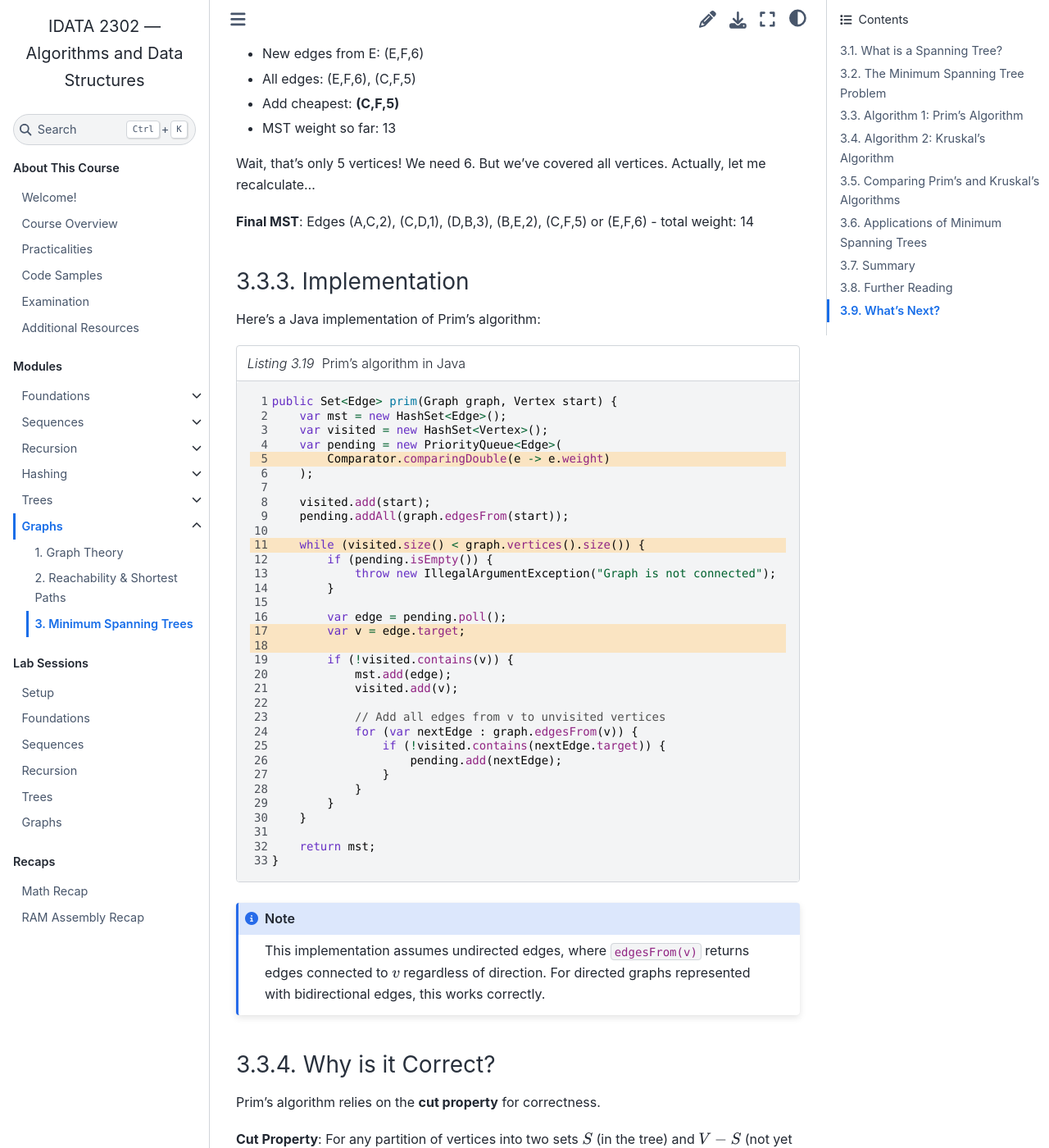
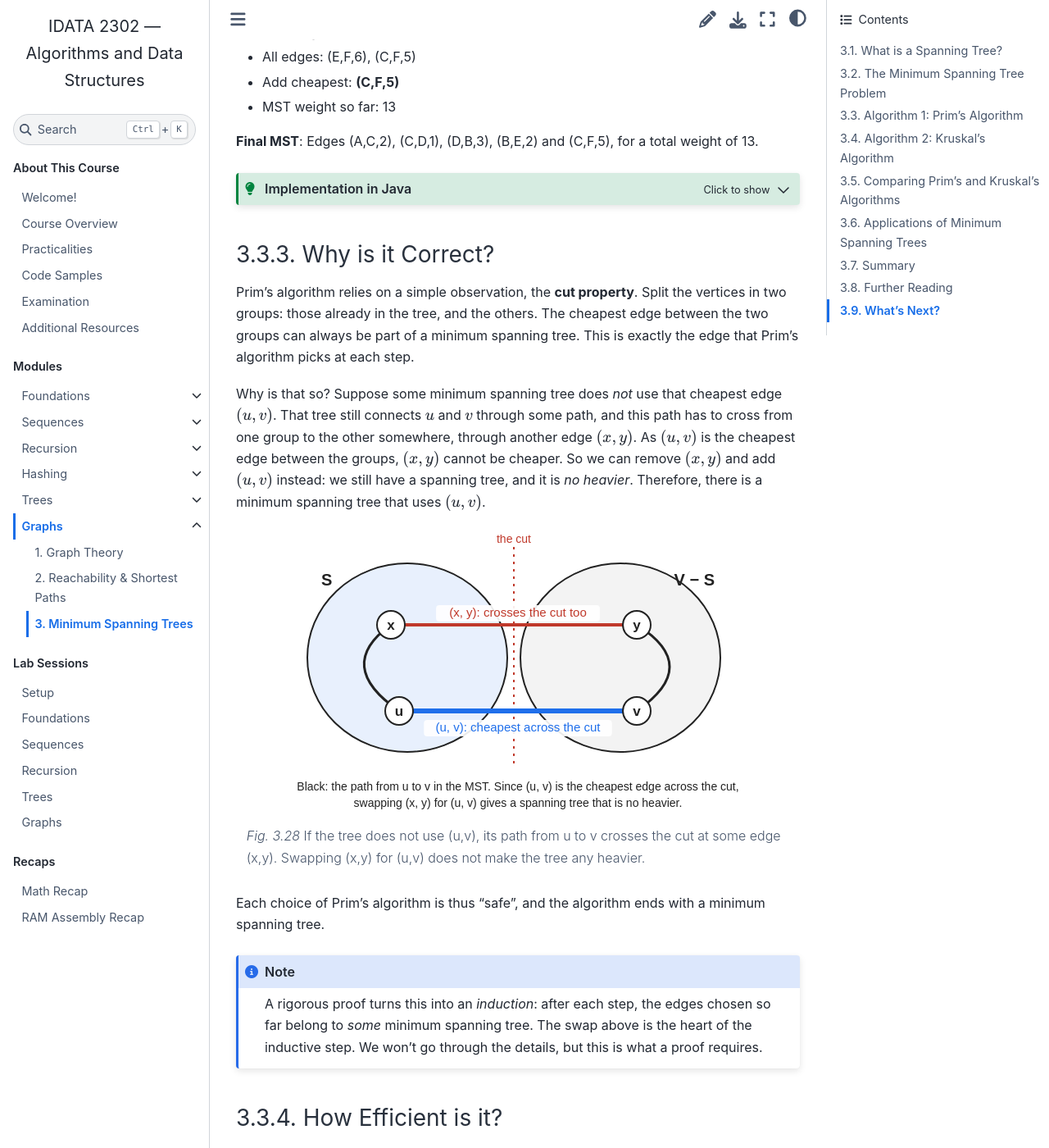
Before and after one commit to fchauvel/ntnu-idata2302-website, a Sphinx documentation site: the page built from source/graphs/mst/index.rst, in a window 1280 px wide and 1400 px high, scrolled down 6995 px. Shown: the whole window at 82% size. Built offline with Sphinx 7.4.7 and the Sphinx Book theme 1.1.4, drawn with Linux system fonts in a browser that asks for light colours; some of the changed text lies outside the part shown.

Commit message:
content: rework the MST notes, implementations in dropdowns and lighter proofs
The Java code of Prim and Kruskal moves into collapsed Implementation
admonitions. The correctness sections now give the intuition of the cut
property instead of a detailed proof. The cabling example consistently
costs 13, and draft remarks are removed.

Co-Authored-By: Claude Sonnet 5.5 <noreply@anthropic.com>

```diff
--- a/source/graphs/mst/index.rst
+++ b/source/graphs/mst/index.rst
@@ -140,12 +140,11 @@ Consider a company building a network to connect 6 offices. The costs
    :align: center
 
    Office network with cable costs. The MST (bold edges) connects all
-   offices with minimum total cost: 14k vs. other spanning trees
-   costing 17k or more.
+   offices with the minimum total cost of 13k.
 
-Without the MST, you might spend 20k connecting every pair of offices.
-A poorly chosen spanning tree might cost 18k. The MST guarantees the
-minimum cost of 14k while maintaining full connectivity.
+Laying every cable would cost 27k. A poorly chosen spanning tree might
+still cost 18k. The MST guarantees the minimum cost of 13k while
+keeping all the offices connected.
 
 
 Properties of Minimum Spanning Trees
@@ -167,8 +166,8 @@ Before studying algorithms, let's understand key MST properties:
    cannot be in the MST (unless there are multiple edges with the same
    maximum weight).
 
-We'll use the cut property to prove correctness of both Prim's and
-Kruskal's algorithms.
+We'll use the cut property to see why both Prim's and Kruskal's
+algorithms work.
 
 
 The Greedy Approach
@@ -288,119 +287,94 @@ Let's trace Prim's algorithm on the network cabling example from
 - Add cheapest: **(C,F,5)**
 - MST weight so far: 13
 
-Wait, that's only 5 vertices! We need 6. But we've covered all
-vertices. Actually, let me recalculate...
-
-**Final MST**: Edges (A,C,2), (C,D,1), (D,B,3), (B,E,2), (C,F,5) or
-(E,F,6) - total weight: 14
+**Final MST**: Edges (A,C,2), (C,D,1), (D,B,3), (B,E,2) and (C,F,5),
+for a total weight of 13.
 
 
-Implementation
---------------
+.. admonition:: Implementation in Java
+   :class: hint, dropdown
 
-Here's a Java implementation of Prim's algorithm:
+   The pending edges are kept in a priority queue, ordered by weight, so
+   that we can always take the cheapest one.
 
-.. _mst_prim_code:
+   .. code-block:: java
+      :linenos:
 
-.. code-block:: java
-   :caption: Prim's algorithm in Java
-   :linenos:
-   :emphasize-lines: 5,11,17-18
+      public Set<Edge> prim(Graph graph, Vertex start) {
+          var mst = new HashSet<Edge>();
+          var visited = new HashSet<Vertex>();
+          var pending = new PriorityQueue<Edge>(
+              Comparator.comparingDouble(e -> e.weight)
+          );
 
-   public Set<Edge> prim(Graph graph, Vertex start) {
-       var mst = new HashSet<Edge>();
-       var visited = new HashSet<Vertex>();
-       var pending = new PriorityQueue<Edge>(
-           Comparator.comparingDouble(e -> e.weight)
-       );
+          visited.add(start);
+          pending.addAll(graph.edgesFrom(start));
 
-       visited.add(start);
-       pending.addAll(graph.edgesFrom(start));
+          while (visited.size() < graph.vertices().size()) {
+              if (pending.isEmpty()) {
+                  throw new IllegalArgumentException("Graph is not connected");
+              }
 
-       while (visited.size() < graph.vertices().size()) {
-           if (pending.isEmpty()) {
-               throw new IllegalArgumentException("Graph is not connected");
-           }
+              var edge = pending.poll();
+              var v = edge.target;
 
-           var edge = pending.poll();
-           var v = edge.target;
+              if (!visited.contains(v)) {
+                  mst.add(edge);
+                  visited.add(v);
 
-           if (!visited.contains(v)) {
-               mst.add(edge);
-               visited.add(v);
+                  // Add all edges from v to unvisited vertices
+                  for (var nextEdge : graph.edgesFrom(v)) {
+                      if (!visited.contains(nextEdge.target)) {
+                          pending.add(nextEdge);
+                      }
+                  }
+              }
+          }
 
-               // Add all edges from v to unvisited vertices
-               for (var nextEdge : graph.edgesFrom(v)) {
-                   if (!visited.contains(nextEdge.target)) {
-                       pending.add(nextEdge);
-                   }
-               }
-           }
-       }
-
-       return mst;
-   }
-
-.. note::
+          return mst;
+      }
 
    This implementation assumes undirected edges, where ``edgesFrom(v)``
-   returns edges connected to :math:`v` regardless of direction. For
-   directed graphs represented with bidirectional edges, this works
-   correctly.
+   returns the edges connected to :math:`v` regardless of direction.
 
 
 Why is it Correct?
 ------------------
 
-Prim's algorithm relies on the **cut property** for correctness.
+Prim's algorithm relies on a simple observation, the **cut property**.
+Split the vertices in two groups: those already in the tree, and the
+others. The cheapest edge between the two groups can always be part of
+a minimum spanning tree. This is exactly the edge that Prim's algorithm
+picks at each step.
 
-**Cut Property**: For any partition of vertices into two sets
-:math:`S` (in the tree) and :math:`V - S` (not yet in the tree), the
-minimum-weight edge crossing from :math:`S` to :math:`V - S` must be
-in *some* MST.
-
-**Proof of Prim's Correctness**:
-
-At each step, Prim's algorithm maintains a tree :math:`T` containing a
-subset of vertices :math:`S`. The algorithm chooses the minimum-weight
-edge :math:`(u, v)` where :math:`u \in S` and :math:`v \in V - S`.
-
-**Claim**: This edge must be in some MST.
-
-**Proof by contradiction**:
-
-Suppose there exists an MST :math:`T^*` that doesn't contain edge
-:math:`(u, v)`. Since :math:`T^*` is a spanning tree, there must be a
-path from :math:`u` to :math:`v` in :math:`T^*`.
+Why is that so? Suppose some minimum spanning tree does *not* use that
+cheapest edge :math:`(u, v)`. That tree still connects :math:`u` and
+:math:`v` through some path, and this path has to cross from one group
+to the other somewhere, through another edge :math:`(x, y)`. As
+:math:`(u, v)` is the cheapest edge between the groups,
+:math:`(x, y)` cannot be cheaper. So we can remove :math:`(x, y)` and add
+:math:`(u, v)` instead: we still have a spanning tree, and it is *no
+heavier*. Therefore, there is a minimum spanning tree that uses
+:math:`(u, v)`.
 
 .. _mst_prim_correctness:
 
 .. figure:: _static/images/prim_correctness.svg
    :align: center
 
-   Proof idea: If MST doesn't contain (u,v), there's a path from u to
-   v. This path must cross the cut at some edge (x,y).
+   If the tree does not use (u,v), its path from u to v crosses the cut
+   at some edge (x,y). Swapping (x,y) for (u,v) does not make the tree
+   any heavier.
 
-This path must cross from :math:`S` to :math:`V - S` at some edge
-:math:`(x, y)`. Since we chose :math:`(u, v)` as the minimum-weight
-edge crossing the cut:
+Each choice of Prim's algorithm is thus "safe", and the algorithm ends
+with a minimum spanning tree.
 
-.. math::
+.. note::
 
-   \text{weight}(u, v) \leq \text{weight}(x, y)
-
-If we remove :math:`(x, y)` from :math:`T^*` and add :math:`(u, v)`,
-we get a new spanning tree :math:`T'` with weight:
-
-.. math::
-
-   \text{weight}(T') = \text{weight}(T^*) - \text{weight}(x, y) + \text{weight}(u, v) \leq \text{weight}(T^*)
-
-So :math:`T'` is also an MST, contradicting our assumption that no MST
-contains :math:`(u, v)`. Therefore, the greedy choice is safe.
-
-By induction, all edges chosen by Prim's algorithm are in some MST.
-Since the algorithm produces a spanning tree, it must be an MST.
+   A rigorous proof turns this into an *induction*: after each step, the
+   edges chosen so far belong to *some* minimum spanning tree. The
+   swap above is the heart of the inductive step. We won't go through
+   the details, but this is what a proof requires.
 
 
 How Efficient is it?
@@ -540,17 +514,9 @@ Here's how we use this abstract data type in Kruskal's algorithm:
 
 .. note::
 
-   **Implementation Note**: Efficient implementations of these disjoint
-   set operations exist using the **union-find** (or **disjoint-set
-   forest**) data structure. With clever optimizations (path compression
-   and union by rank), each operation takes nearly constant time:
-   :math:`O(\alpha(V))`, where :math:`\alpha` is the inverse Ackermann
-   function (effectively :math:`\alpha(V) < 5` for all practical graph
-   sizes).
-
-   For details on implementing union-find, see the Further Reading
-   section at the end of this lecture, particularly Tarjan's 1975 paper
-   on efficient set union algorithms.
+   Efficient implementations of these operations exist, based on a data
+   structure called **union-find** (or *disjoint-set forest*). Each
+   operation takes almost constant time, so we can treat them as cheap.
 
 
 A Concrete Example
@@ -613,97 +579,86 @@ Let's trace Kruskal's algorithm on the network cabling example.
 
 **Final MST**: Total weight = 1 + 2 + 2 + 3 + 5 = 13
 
-Wait, that doesn't match Prim's result of 14! Let me recalculate...
-Actually, this confirms MSTs can differ if edge weights allow it.
+This is the same tree as the one found by Prim's algorithm. When
+several edges have the same weight, the two algorithms may pick
+different trees, but they always have the same total weight.
 
 
-Implementation
---------------
+.. admonition:: Implementation in Java
+   :class: hint, dropdown
 
-Here's a Java implementation of Kruskal's algorithm, assuming we have a
-``DisjointSets`` class that provides the operations described above:
+   This implementation uses a ``DisjointSets`` class, which provides
+   the operations described above: ``find(x)`` returns the
+   representative of the set containing :math:`x`, and ``union(x, y)``
+   merges the sets containing :math:`x` and :math:`y`.
 
-.. _mst_kruskal_code:
+   .. code-block:: java
+      :linenos:
 
-.. code-block:: java
-   :caption: Kruskal's algorithm in Java
-   :linenos:
-   :emphasize-lines: 3,8,11-14
+      public Set<Edge> kruskal(Graph graph) {
+          var mst = new HashSet<Edge>();
+          var sets = new DisjointSets(graph.vertices().size());
 
-   public Set<Edge> kruskal(Graph graph) {
-       var mst = new HashSet<Edge>();
-       var sets = new DisjointSets(graph.vertices().size());
+          // Sort all edges by weight
+          var edges = new ArrayList<>(graph.edges());
+          edges.sort(Comparator.comparingDouble(e -> e.weight));
 
-       // Sort all edges by weight
-       var edges = new ArrayList<>(graph.edges());
-       edges.sort(Comparator.comparingDouble(e -> e.weight));
+          // Process edges in order
+          for (var edge : edges) {
+              int u = edge.source;
+              int v = edge.target;
 
-       // Process edges in order
-       for (var edge : edges) {
-           int u = edge.source;
-           int v = edge.target;
+              if (sets.find(u) != sets.find(v)) {
+                  mst.add(edge);
+                  sets.union(u, v);
 
-           if (sets.find(u) != sets.find(v)) {
-               mst.add(edge);
-               sets.union(u, v);
+                  // Early termination: MST has |V| - 1 edges
+                  if (mst.size() == graph.vertices().size() - 1) {
+                      break;
+                  }
+              }
+          }
 
-               // Early termination: MST has |V| - 1 edges
-               if (mst.size() == graph.vertices().size() - 1) {
-                   break;
-               }
-           }
-       }
+          if (mst.size() < graph.vertices().size() - 1) {
+              throw new IllegalArgumentException("Graph is not connected");
+          }
 
-       if (mst.size() < graph.vertices().size() - 1) {
-           throw new IllegalArgumentException("Graph is not connected");
-       }
-
-       return mst;
-   }
-
-The ``DisjointSets`` class provides:
-
-- ``DisjointSets(n)``: Initialize :math:`n` disjoint sets
-- ``find(x)``: Return the representative of the set containing
-  :math:`x`
-- ``union(x, y)``: Merge the sets containing :math:`x` and :math:`y`
+          return mst;
+      }
 
 
 Why is it Correct?
 ------------------
 
-Kruskal's algorithm also relies on the **cut property**.
+Kruskal's algorithm relies on the same **cut property**. When the
+algorithm is about to add an edge :math:`(u, v)`, the vertices
+:math:`u` and :math:`v` are in different components. Put the component
+of :math:`u` on one side, and all the other vertices on the other side.
 
-**Proof of Kruskal's Correctness**:
-
-Consider when the algorithm adds edge :math:`(u, v)`. At that moment,
-:math:`u` and :math:`v` are in different components (disjoint sets).
-
-Let :math:`S` be the set of vertices in :math:`u`'s component and
-:math:`V - S` be all other vertices (including :math:`v`).
+Is :math:`(u, v)` the cheapest edge between the two sides? Yes. Any
+cheaper edge leaving the component of :math:`u` would have been looked at
+earlier. It would have connected two different components, so it would
+have been added, and it would no longer leave the component. So
+:math:`(u, v)` is the cheapest edge between the two sides, and the cut
+property tells us it can safely be part of a minimum spanning tree.
 
 .. _mst_kruskal_correctness:
 
 .. figure:: _static/images/kruskal_correctness.svg
    :align: center
 
-   Proof idea: When we add edge (u,v), it's the minimum-weight edge
-   crossing the cut between u's component and the rest of the graph.
+   When Kruskal's algorithm considers (u,v), no cheaper edge leaves the
+   component of u, so (u,v) is the cheapest edge across the cut.
 
-Edge :math:`(u, v)` crosses the cut from :math:`S` to :math:`V - S`.
-Since we process edges in order of increasing weight, and we haven't
-yet connected these components, :math:`(u, v)` must be the
-minimum-weight edge crossing this cut.
+Why does the algorithm never create a cycle? It only adds edges between
+two *different* components, and joining two separate trees with a single
+edge cannot close a loop.
 
-By the cut property, :math:`(u, v)` must be in some MST.
+.. note::
 
-By induction on the number of edges added, Kruskal's algorithm produces
-an MST.
-
-**Why doesn't it create cycles?** The disjoint sets structure ensures
-we only add edges connecting different components (checked via
-``Find``). Since components are trees (or single vertices initially),
-connecting two different components with an edge cannot create a cycle.
+   As for Prim's algorithm, a rigorous proof is an *induction* on the
+   number of edges added: the edges chosen so far always belong to
+   *some* minimum spanning tree. We won't go through the details.
 
 
 How Efficient is it?
@@ -936,7 +891,7 @@ algorithms to find them:
   track components efficiently. Complexity: :math:`O(E \log E) =
   O(E \log V)`
 
-Both algorithms are correct (proven via the cut property) and efficient.
+Both algorithms are correct (thanks to the cut property) and efficient.
 The choice between them depends on graph density and whether you have a
 natural starting vertex.
 
```
